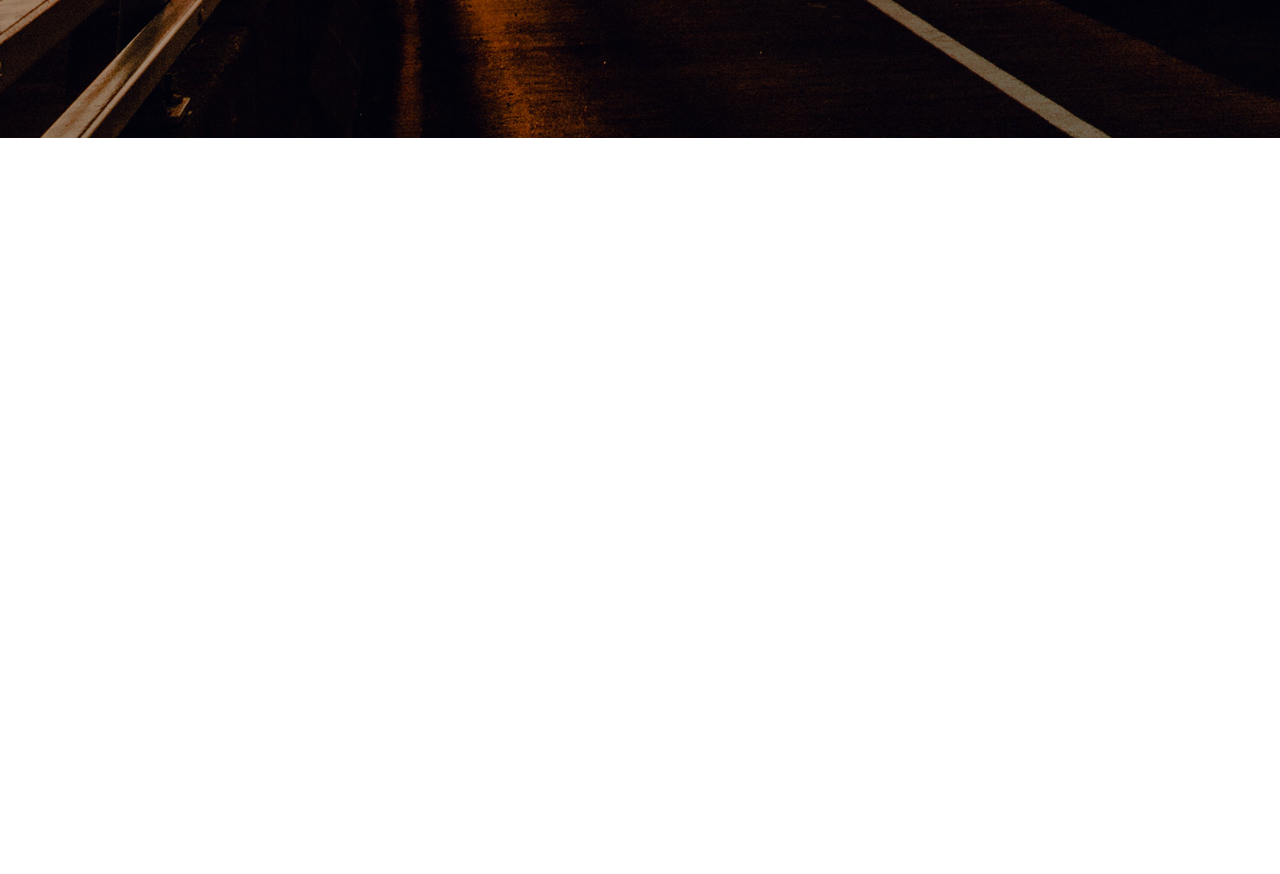
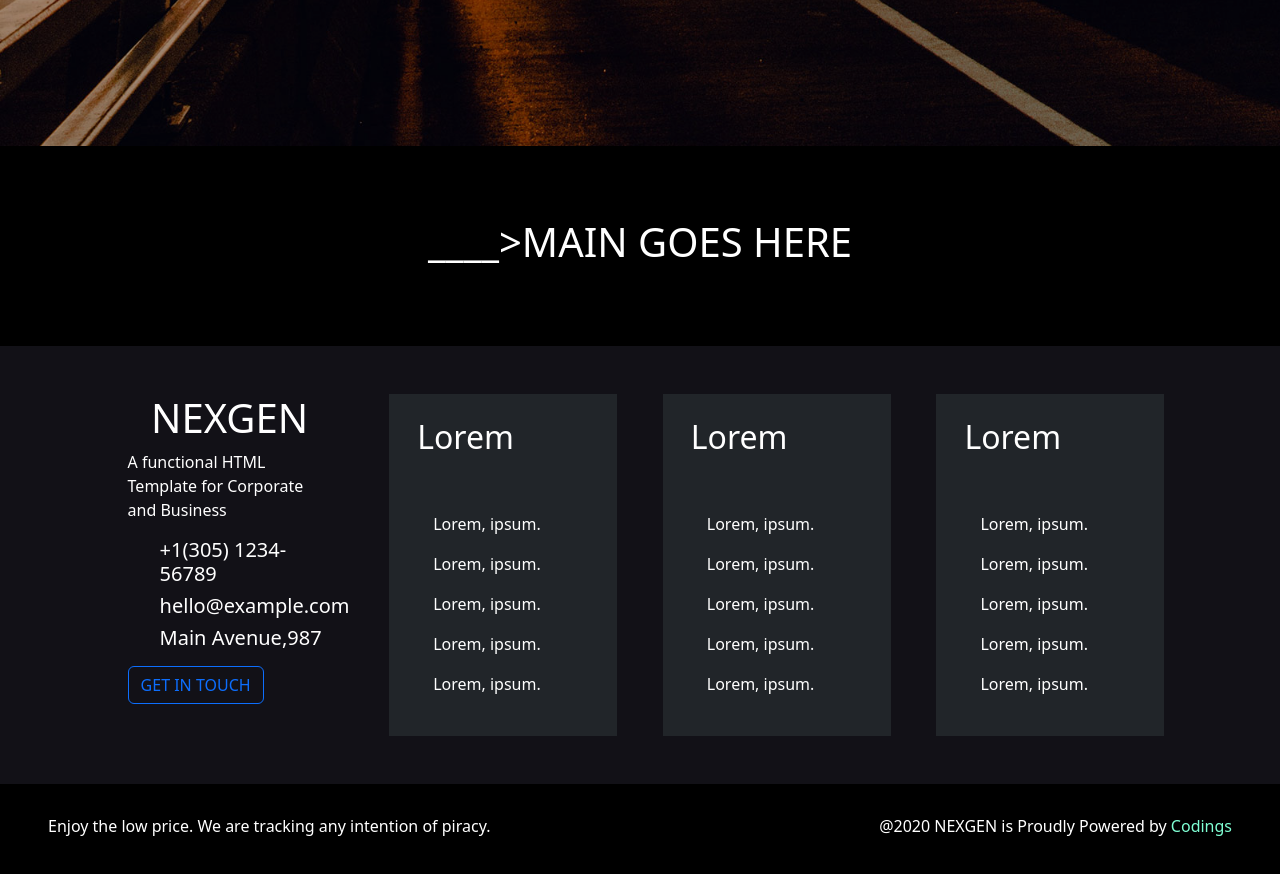
Before and after one commit to lucaruboni/proj-html-vuejs, a Vue app: page / in a window 1280 px wide. Shown: the part 760-1634 px from the top of the page. Before the commit the page ends 898 px from the top, so only its background shows below. Built offline with nearby package versions, Linux system fonts and the light colour scheme.

Commit message:
[add] footer basic style

```diff
--- a/src/components/PageFooter.vue
+++ b/src/components/PageFooter.vue
@@ -6,11 +6,90 @@ export default{
 </script>
 
 <template>
-    <div>
+    <footer>
+        <div class="top_footer">
+            <div class="container">
+                <div class="row row-cols-5 py-5 justify-content-evenly">
+                    <div class="col name">
+                        <h1 class="text-center">NEXGEN</h1>
+                        <p>A functional HTML Template for Corporate and Business</p>
+                        <ul>
+                            <li>
+                                <h5>+1(305) 1234-56789</h5>
+                            </li>
+                            <li>
+                                <h5>hello@example.com</h5>
+                            </li>
+                            <li>
+                                <h5>Main Avenue,987</h5>
+                            </li>
+                        </ul>
 
-    </div>
+                        <button class="btn btn-outline-primary"> GET IN TOUCH</button>
+                    </div>
+                    <div class="col bg-dark pt-4 pb-4">
+                        <h2 class=" ps-3 pb-5">Lorem</h2>
+                        <ul class="d-flex flex-column gap-3">
+                            <li>  Lorem, ipsum.</li>
+                            <li>  Lorem, ipsum.</li>
+                            <li>  Lorem, ipsum.</li>
+                            <li>  Lorem, ipsum.</li>
+                            <li>  Lorem, ipsum.</li>
+                        </ul>
+                    </div>
+                    <div class="col bg-dark pt-4 pb-4">
+                        <h2 class=" ps-3 pb-5">Lorem</h2>
+                        <ul class="d-flex flex-column gap-3">
+                            <li>  Lorem, ipsum.</li>
+                            <li>  Lorem, ipsum.</li>
+                            <li>  Lorem, ipsum.</li>
+                            <li>  Lorem, ipsum.</li>
+                            <li>  Lorem, ipsum.</li>
+                        </ul>
+                    </div>
+                    <div class="col bg-dark pt-4 pb-4">
+                        <h2 class=" ps-3 pb-5">Lorem</h2>
+                        <ul class="d-flex flex-column gap-3">
+                            <li>  Lorem, ipsum.</li>
+                            <li>  Lorem, ipsum.</li>
+                            <li>  Lorem, ipsum.</li>
+                            <li>  Lorem, ipsum.</li>
+                            <li>  Lorem, ipsum.</li>
+                        </ul>
+                    </div>
+
+                </div>
+            </div>
+        </div>
+        <div class="bottom_footer d-flex justify-content-between">
+
+            <p class=" align-self-center ps-3">Enjoy the low price. We are tracking any intention of piracy.</p>
+            <p class=" align-self-center pe-3"> @2020 NEXGEN is Proudly Powered by <span style="color: aquamarine;">Codings</span></p>
+        </div>
+    </footer>
 </template>
 
 <style lang="scss" scoped>
+@use './scss/partials/variables.scss' as *;
+
+
+footer{
+    color: white;
+}
+.top_footer{
+
+    background-color: $bg-primary;
+    li{
+        list-style-type: none
+        ;
+    }
+}
+
+.bottom_footer{
+    height: 100px;
+    background-color: black;
+    padding-left: 2rem;
+    padding-right: 2rem;
+}
 
 </style>
--- a/src/components/PageHeader.vue
+++ b/src/components/PageHeader.vue
@@ -12,7 +12,7 @@ export default{
 
         <div class="top_header">
             <div class="container">
-                <div class="row pt-2">
+                <div class="row pt-3">
                     <div class="col">
                         <div class="info_bar d-flex justify-content-between">
                             <div class="left_bar">
@@ -62,6 +62,8 @@ export default{
             </div>
         </div>
 
+                                <!-- /BOTTOM HEADER -->
+
     </header>
 
 </template>
@@ -70,7 +72,8 @@ export default{
 @use './scss/partials/variables.scss' as *;
 
 .top_header{
-    background-color: $secondary;
+    background-color: $bg-secondary;
+    color: $text-dark;
 }
 .bottom_header{
     background-image: url('/img/bg-9.jpg');
@@ -79,7 +82,7 @@ export default{
     height: 850px;
 
     .jumbotron{
-        background-color: rgba(0, 0, 0, 0.383);
+        background-color:$bg-dark;
         height: 100%;
     }
 }
--- a/src/components/PageMain.vue
+++ b/src/components/PageMain.vue
@@ -6,11 +6,15 @@ export default{
 </script>
 
 <template>
-    <div>
-
+    <div class="d-flex justify-content-center">
+        <h1 class="align-self-center">     ____>MAIN GOES HERE</h1>
     </div>
 </template>
 
 <style lang="scss" scoped>
-
+    div{
+        background: #000;
+        height: 200px;
+        color: white;
+    }
 </style>
--- a/src/components/scss/partials/variables.scss
+++ b/src/components/scss/partials/variables.scss
@@ -1,2 +1,7 @@
 $primary: #52bbbb;
 $secondary: #59838c;
+$bg-primary: #121117;
+$bg-secondary: #21333e;
+$bg-dark:  rgba(0, 0, 0, 0.383);
+$light: white;
+$text-dark: #b1b1b7;
```
Also changed, not shown: src/components/scss/app.scss (line endings or trailing spaces).
